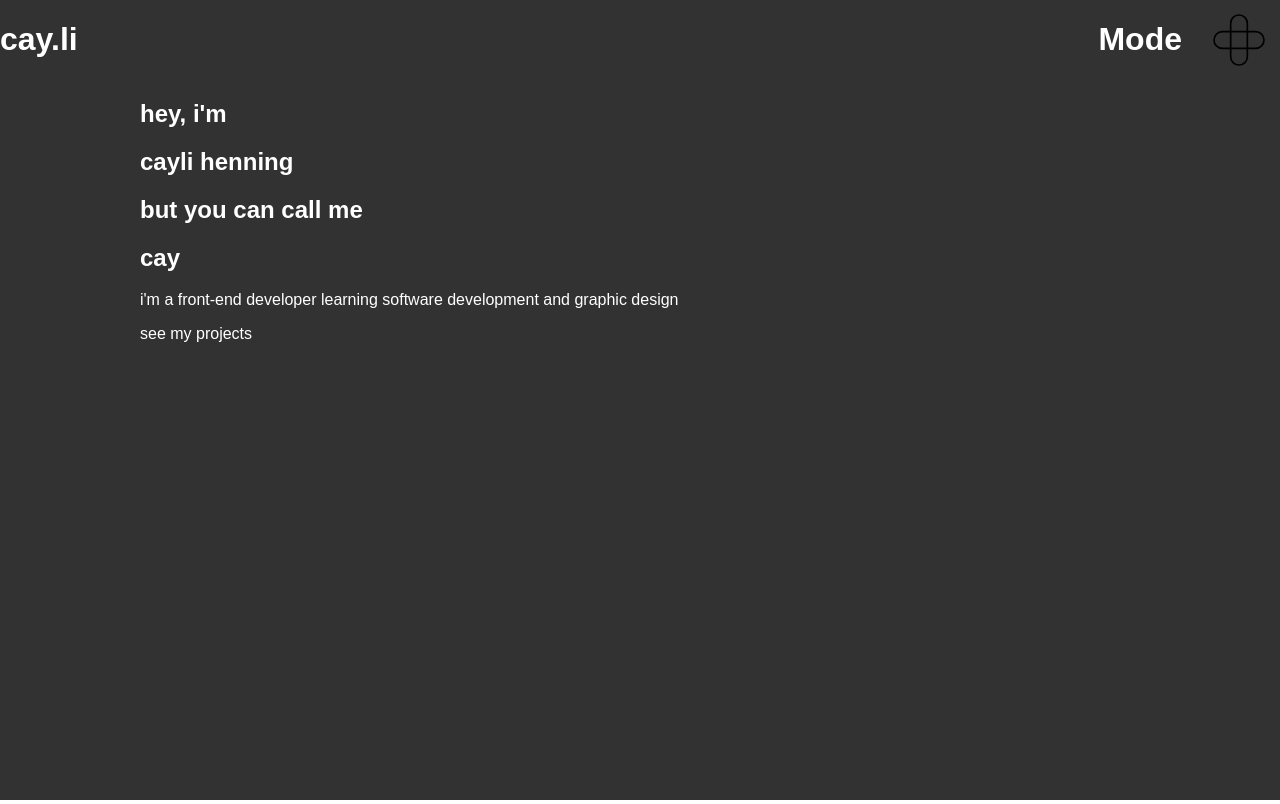
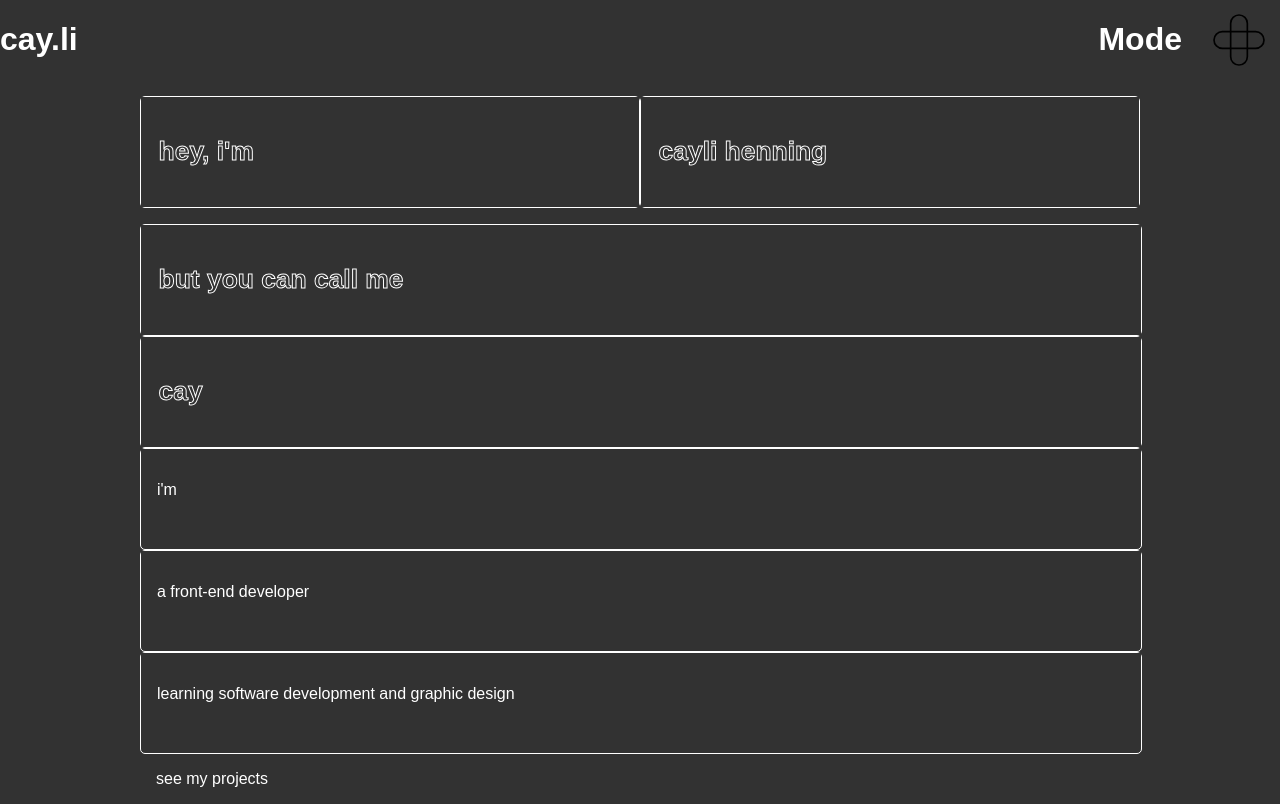
Before and after one commit to cayb0rg/portfolio, a React app: page / in a window 1280 px wide. Built offline with nearby package versions, Linux system fonts and the light colour scheme.

Commit message:
Add drag and drop feature to homepage

```diff
--- a/src/components/Home.js
+++ b/src/components/Home.js
@@ -1,17 +1,91 @@
-import React from 'react';
-import { Link } from 'react-router-dom';
+import React, { useState } from 'react';
+import { Link, useNavigate } from 'react-router-dom';
 
 export default function Home() {
+  let navigate = useNavigate();
+
+  const [dragged, setDragged] = useState(null);
+
+  function handleOnDragStart(e) {
+    setDragged(e.target);
+    setTimeout(() => {
+      e.target.style.display = "none";
+    }, 0)
+  }
+
+  function handleOnDragOver(e) {
+    e.preventDefault();
+  }
+
+  function handleOnDrop(e) {
+    e.preventDefault();
+
+    // Get dropzone
+    let parent = e.target;
+    while (parent && !parent.classList.contains('dropzone'))
+    {
+      parent = parent.parentNode;
+    }
+
+    // Swap elements
+    dragged.parentNode.appendChild(parent.firstElementChild);
+    dragged.parentNode.removeChild(dragged);
+    parent.appendChild(dragged);
+    dragged.style.display = "block";
+
+    // Navigate based on what is in drop zone
+    if (document.getElementById('subject').firstElementChild.id=="hey")
+    {
+      if (document.getElementById('predicate').firstElementChild.id=="cay")
+        navigate("/about");
+      else if (document.getElementById('predicate').firstElementChild.id=="front-end-developer")
+        navigate("/projects");
+      else if (document.getElementById('predicate').firstElementChild.id=="learning")
+        navigate("/projects");
+    }
+  }
+
   return (
     <div>
-      <div class="home-container">
-        <div><h2>hey, i'm</h2></div>
-
-        <h2>cayli henning</h2>
-        <h2>but you can call me</h2>
-        <h2>cay</h2>
-        <p>i'm a front-end developer learning software development and graphic design</p>
-        <Link to="/projects">see my projects</Link>
+      <div className="home-container">
+        <div className="reactivezone">
+          <div id="subject" className="dropzone" onDragOver={handleOnDragOver} onDrop={handleOnDrop}>
+            <div id="hey" className="draggable title" draggable="true" onDragStart={handleOnDragStart}>
+              <h2>hey, i'm</h2>
+            </div>
+          </div>
+          <div id="predicate" className="dropzone" onDragOver={handleOnDragOver}  onDrop={handleOnDrop}>
+            <div id="ch" className="draggable title" draggable="true" onDragStart={handleOnDragStart}>
+              <h2>cayli henning</h2>
+            </div>
+          </div>
+        </div>
+        <div className="dropzone" onDragOver={handleOnDragOver}  onDrop={handleOnDrop}>
+          <div id="but" className="draggable title" draggable="true" onDragStart={handleOnDragStart}>
+            <h2>but you can call me</h2>
+          </div>
+        </div>
+        <div className="dropzone" onDragOver={handleOnDragOver}  onDrop={handleOnDrop}>
+          <div id="cay" className="draggable title" draggable="true" onDragStart={handleOnDragStart}>
+            <h2>cay</h2>
+          </div>
+        </div>
+        <div className="dropzone" onDragOver={handleOnDragOver}  onDrop={handleOnDrop}>
+          <div id="i'm" className="draggable" draggable="true" onDragStart={handleOnDragStart}>
+            <p>i'm</p>
+          </div>
+        </div>
+        <div className="dropzone" onDragOver={handleOnDragOver}  onDrop={handleOnDrop}>
+          <div id="front-end-developer" className="draggable" draggable="true" onDragStart={handleOnDragStart}>
+            <p>a front-end developer</p>
+          </div>
+        </div>
+        <div className="dropzone" onDragOver={handleOnDragOver}  onDrop={handleOnDrop}>
+          <div id="learning" className="draggable" draggable="true" onDragStart={handleOnDragStart}>
+            <p>learning software development and graphic design</p>
+          </div>
+        </div>
+        <div className="draggable" draggable="true"><Link to="/projects">see my projects</Link></div>
       </div>
     </div>
   )
--- a/src/css/styles.css
+++ b/src/css/styles.css
@@ -28,6 +28,46 @@ body {
 .dark-mode, .dark-mode * {
   color: rgb(255,255,255);
   background-color: rgb(50,50,50);
+}
+
+.dark-mode .title {
+  -webkit-text-fill-color: rgb(0,0,0,0);
+  -webkit-text-stroke-width: 1px;
+  -webkit-text-stroke-color: white;
+}
+
+/** Home **/
+.dragOver {
+  background-color: rgba(0, 0, 0, 0.1);
+}
+
+.draggable {
+  padding: 1em;
+  cursor: pointer;
+}
+
+.title {
+  font-size: 1.1em;
+  -webkit-text-fill-color: rgb(0,0,0,0);
+  -webkit-text-stroke-width: 1px;
+  -webkit-text-stroke-color: black;
+}
+
+.dropzone {
+  min-height: 100px;
+  border: 1px solid white;
+  border-radius: 5px;
+  width: 100%;
+}
+
+.reactivezone {
+  display: flex;
+  flex-direction: row;
+  width: 100%;
+}
+
+.reactivezone .dropzone {
+  margin: 1em 0;
 }
 
 /** Header **/
```
